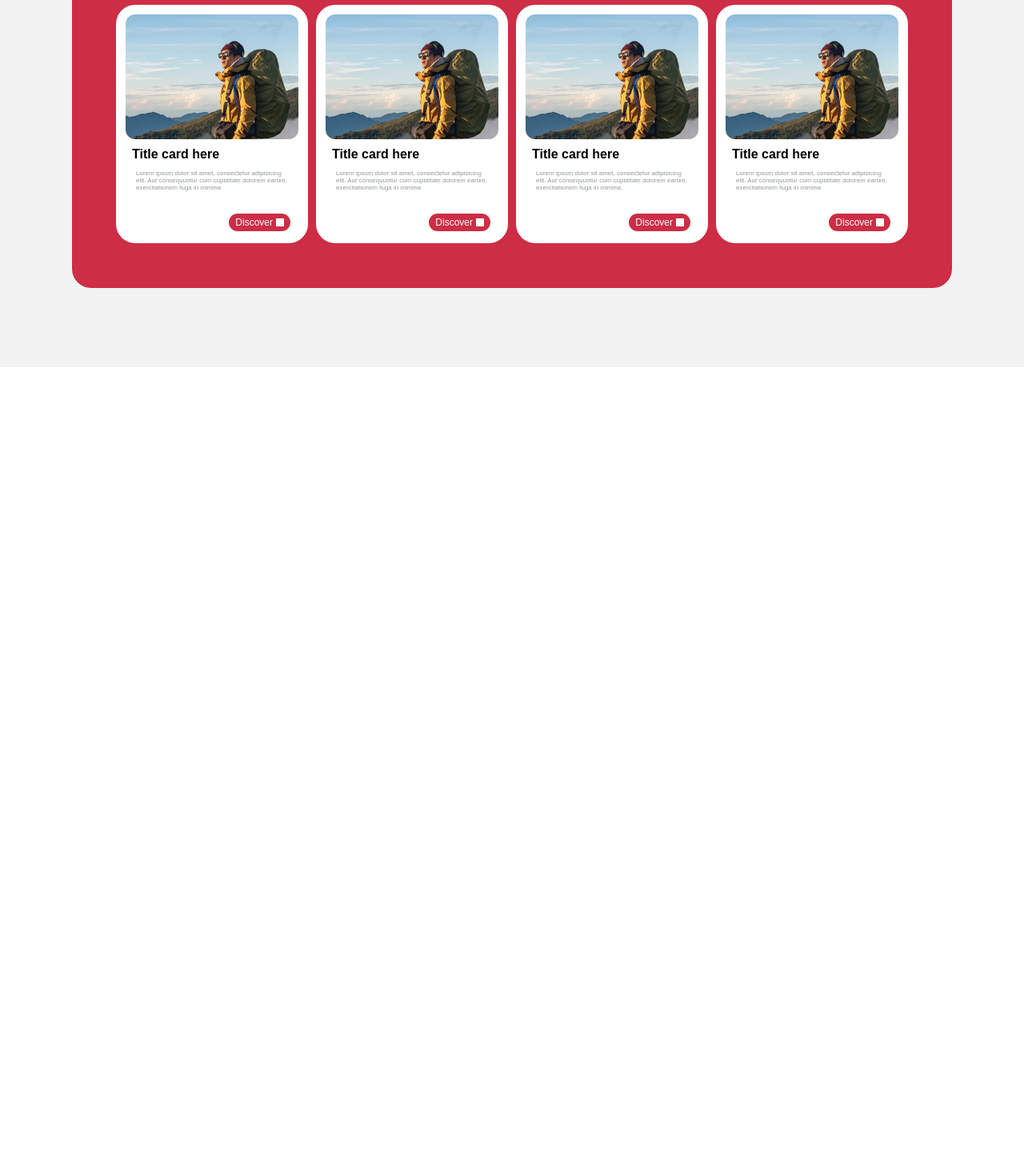
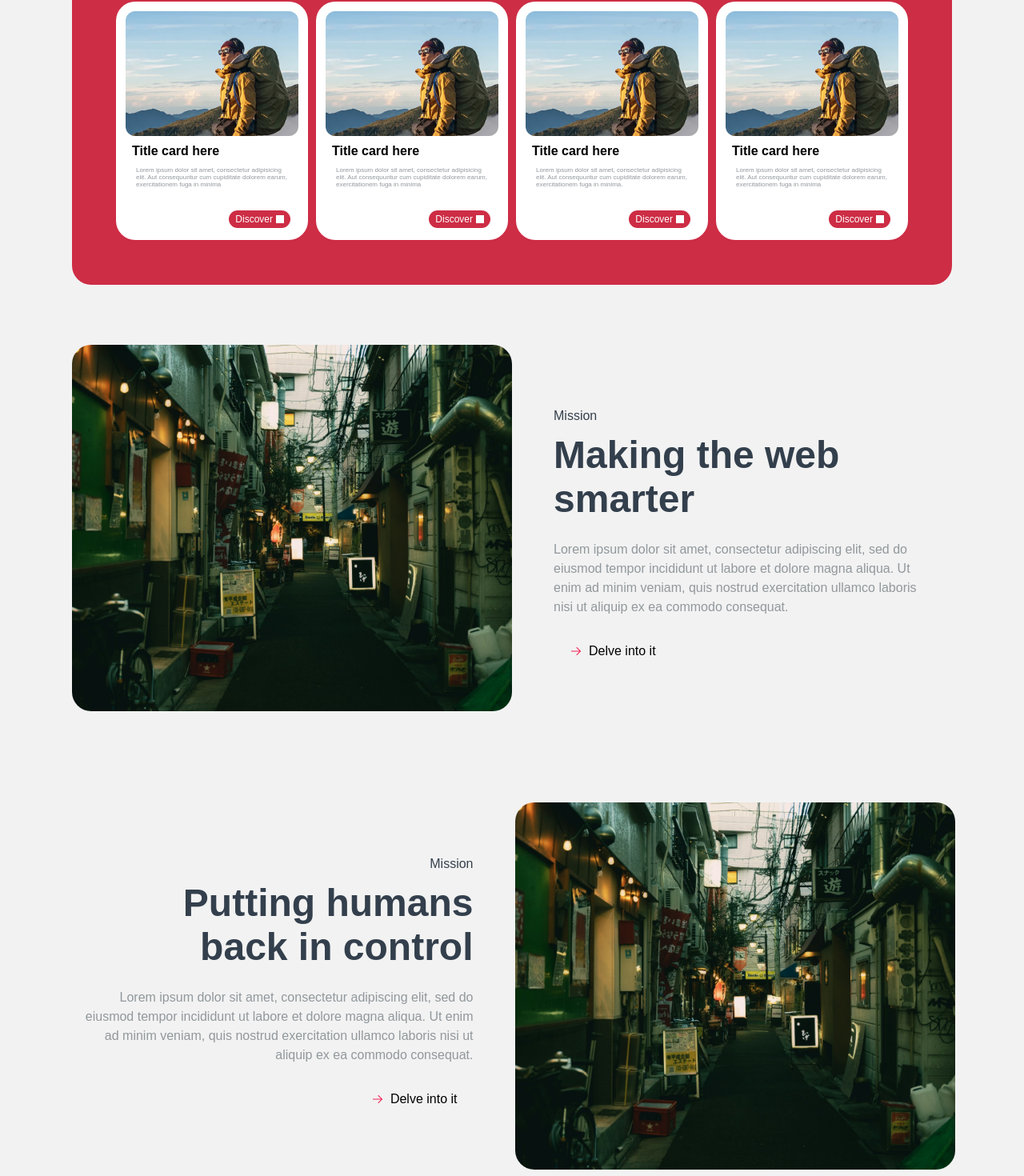
Before and after one commit to IlBardoHammer/zaki-project, a React (Vite) app: page / in a window 1280 px wide. Shown: the part 1041-2511 px from the top of the page at 80% size. Before the commit the page ends 1500 px from the top, so only its background shows below. Built offline with nearby package versions, Linux system fonts and the light colour scheme; grey boxes are pictures that could not be loaded.

Commit message:
Utilizzato componente SectionSplit nei 3 modi previsti, quindi creato nuove sezioni

```diff
--- a/src/App.jsx
+++ b/src/App.jsx
@@ -9,8 +9,10 @@ const App = () => {
     <>
       <section className="home">
         <Header/>
-        <SectionSplit/>
+        <SectionSplit span="vision" title="Your best partner in everything" buttonText="Discover more"/>
         <SectionCards theme="accent"/>
+        <SectionSplit layout="left" span="Mission" title="Making the web smarter" buttonText="Delve into it"/>
+        <SectionSplit layout="right" span="Mission" title="Putting humans back in control" buttonText="Delve into it"/>
       </section>
     </>
   )
--- a/src/components/Button.jsx
+++ b/src/components/Button.jsx
@@ -2,9 +2,9 @@ import '../styles/components/Button.scss';
 
 import '../styles/components/Button.scss';
 
-const Button = ({ children, variant, icon, size, iconPosition, iconSize, className, altColor, iconColor }) => {
-  const iconClassColor = iconColor === 'white' ? 'button__icon--white' : iconColor === 'grey' ? 'button__icon--gray' : '';
-  const sizeClass = size === 'small' ? 'button__small' : '';
+const Button = ({ children, variant, icon, buttonSize, iconPosition, iconSize, className, altColor, iconColor }) => {
+  const iconClassColor = iconColor === 'white' ? 'button__icon--white' : iconColor === 'grey' ? 'button__icon--gray' : iconColor === 'accent' ? 'button__icon--accent' : '';
+  const sizeClass = buttonSize === 'small' ? 'button__small' : '';
   const iconSizeClass = `button__icon--${iconSize}`;
 
   // Applica la classe per il colore alternativo solo se `variant` è 'alt'
--- a/src/components/Card.jsx
+++ b/src/components/Card.jsx
@@ -9,7 +9,7 @@ const Card = ({ color, children }) => {
       <img className="card__img" src={ img } alt="img-card"/>
       <h4 className="card__title">Title card here</h4>
       <p className="card__p">{ children }</p>
-      <Button variant="primary" size="small" icon={ iconChevronRight } iconPosition="after" iconSize="xs"
+      <Button variant="primary" buttonSize="small" icon={ iconChevronRight } iconPosition="after" iconSize="xs"
               textColor="white" className="card__button" iconColor="white">Discover</Button>
     </section>
   )
--- a/src/components/SectionSplit.jsx
+++ b/src/components/SectionSplit.jsx
@@ -1,23 +1,30 @@
-import '../styles/components/Card.scss';
+import '../styles/components/SectionSplit.scss';
 import img from "../assets/imgHome.jpg";
+import arrow from "../assets/icon/ArrowRight.png";
 import Button from "./Button.jsx";
 
-const SectionSplit = () => {
+const SectionSplit = ({ layout = 'default', span, title, buttonText}) => {
+  const sectionClass = `section-split section-split--${layout}`;
+  const imageClass = `section-split__image ${layout === 'default' ? '' : 'section-split__image--square'}`;
+  const contentClass = `section-split__content`;
+  const buttonClass = `section-split__btn section-split__btn--${layout}`;
+
   return (
-    <section className="home__welcome">
-      <img className="home__welcome-image" src={ img } alt="home img"/>
-      <div className="home__welcome-content">
-        <span className="home__welcome-span">Vision</span>
-        <h2 className="home__welcome-title">Your best partner in everything</h2>
-        <p className="home__welcome-text">
+    <section className={sectionClass}>
+      <img className={imageClass} src={img} alt="home img"/>
+      <div className={contentClass}>
+        <span className="section-split__span">{span}</span>
+        <h2 className="section-split__title">{title}</h2>
+        <p className="section-split__text">
           Lorem ipsum dolor sit amet, consectetur adipiscing elit,
           sed do eiusmod tempor incididunt ut labore et dolore magna aliqua.
           Ut enim ad minim veniam,
-          quis nostrud exercitation ullamco laboris nisi ut aliquip ex ea commodo consequat.</p>
-        <Button variant="primary">Discover more</Button>
+          quis nostrud exercitation ullamco laboris nisi ut aliquip ex ea commodo consequat.
+        </p>
+        <Button variant="alt" className={buttonClass} icon={arrow} iconColor="accent" iconPosition="before">{buttonText}</Button>
       </div>
     </section>
-  )
+  );
 }
 
 export default SectionSplit;
--- a/src/styles/components/Button.scss
+++ b/src/styles/components/Button.scss
@@ -85,6 +85,10 @@
       filter: brightness(0) invert(0.4);
     }
 
+    &--accent {
+      filter: invert(24%) sepia(91%) saturate(3746%) hue-rotate(333deg) brightness(96%) contrast(98%);
+    }
+
     &--xs {
       width: $icon-size-xs;
       height: $icon-size-xs;
--- a/src/styles/components/SectionCards.scss
+++ b/src/styles/components/SectionCards.scss
@@ -5,6 +5,7 @@
   @include flex-column;
   margin-top: 100px;
   width: 90%;
+  margin-bottom: 75px;
   max-width: 1100px;
   height: 460px;
   padding: 0 55px;
@@ -35,9 +36,5 @@
   &__container {
     @include flex-row;
     gap: 10px;
-
-
   }
-
-
 }
--- a/src/styles/components/SectionSplit.scss
+++ b/src/styles/components/SectionSplit.scss
@@ -1,2 +1,142 @@
 @import '../variables';
 @import '../main';
+
+
+.section-split {
+  margin-top: 150px;
+  width: 90%;
+  max-width: 1100px;
+  background-color: $light-grey;
+
+  &__image {
+    width: 100%;
+    height: 420px;
+    margin-bottom: $spacing-lg;
+    object-fit: cover;
+    border-radius: $radius-l;
+
+  }
+
+  &__content {
+    @include flex-column();
+    gap: $spacing-sm;
+  }
+
+  &__span {
+    color: $dark;
+  }
+
+  &__title {
+    color: $dark;
+    font-size: $display-l-font-size;
+    margin-bottom: $spacing-sm;
+  }
+
+  &__text {
+    color: $dark-grey;
+    text-align: center;
+    font-size: $body-m-font-size;
+    width: 600px;
+    line-height: $body-m-line-height;
+    margin-bottom: $spacing-sm;
+  }
+
+  &--default {
+    display: flex;
+    align-items: center;
+    flex-direction: column;
+  }
+
+  &--left {
+    @include flex-row;
+    gap: $spacing-xl;
+    margin-top: 0;
+
+    & .section-split__image {
+      width: 50%;
+      height: auto;
+      aspect-ratio: 3 / 2.5;
+    }
+
+    & .section-split__content {
+      width: 50%;
+      padding: 20px;
+      display: flex;
+      flex-direction: column;
+      gap: $spacing-sm;
+    }
+
+    & .section-split__span {
+      color: $dark;
+      align-self: flex-start;
+    }
+
+    & .section-split__title {
+      color: $dark;
+      font-size: $display-l-font-size;
+      margin-bottom: $spacing-sm;
+      text-align: left;
+    }
+
+    & .section-split__text {
+      color: $dark-grey;
+      text-align: left;
+      font-size: $body-m-font-size;
+      width: auto;
+      line-height: $body-m-line-height;
+      margin-bottom: $spacing-sm;
+    }
+
+    & .section-split__btn {
+      align-self: flex-start;
+    }
+  }
+
+  &--right {
+    @include flex-row;
+    flex-direction: row-reverse;
+    gap: $spacing-xl;
+    margin-top: 90px;
+
+    & .section-split__image {
+      width: 50%;
+      height: auto;
+      aspect-ratio: 3 / 2.5;
+      margin-bottom: 0;
+    }
+
+    & .section-split__content {
+      width: 50%;
+      padding: 20px;
+      display: flex;
+      flex-direction: column;
+      gap: $spacing-sm;
+    }
+
+    & .section-split__span {
+      color: $dark;
+      align-self: flex-end;
+    }
+
+    & .section-split__title {
+      color: $dark;
+      font-size: $display-l-font-size;
+      margin-bottom: $spacing-sm;
+      width: 485px;
+      text-align: right;
+    }
+
+    & .section-split__text {
+      color: $dark-grey;
+      text-align: right;
+      font-size: $body-m-font-size;
+      width: auto;
+      line-height: $body-m-line-height;
+      margin-bottom: $spacing-sm;
+    }
+
+    & .section-split__btn {
+      align-self: flex-end;
+    }
+  }
+}
--- a/src/styles/main.scss
+++ b/src/styles/main.scss
@@ -32,74 +32,6 @@ body::-webkit-scrollbar {
   @include flex-column();
   justify-content: flex-start;
   width: 100%;
-  height: 1500px;
+  height: 2600px;
   background-color: $light-grey;
-
-  &__welcome {
-    margin-top: 150px;
-    width: 90%;
-    max-width: 1100px;
-    overflow: hidden;
-  }
-
-  &__welcome-image {
-    width: 100%;
-    height: 420px;
-    margin-bottom: $spacing-lg;
-    object-fit: cover;
-    border-radius: $radius-l;
-  }
-
-  &__welcome-content {
-    @include flex-column();
-    gap: $spacing-sm;
-  }
-
-  &__welcome-span {
-    color: $dark;
-  }
-
-  &__welcome-title {
-    color: $dark;
-    font-size: $display-l-font-size;
-    margin-bottom: $spacing-sm;
-  }
-
-  &__welcome-text {
-    color: $dark-grey;
-    text-align: center;
-    font-size: $body-m-font-size;
-    width: 600px;
-    line-height: $body-m-line-height;
-    margin-bottom: $spacing-sm;
-  }
-
-  &__solution {
-    @include flex-column;
-    background-color: $accent;
-    margin-top: 100px;
-    width: 90%;
-    max-width: 1100px;
-    height: 460px;
-    padding: 0 55px;
-    border-radius: $radius-l;
-  }
-
-  &__solution-head {
-    @include flex-row;
-
-    margin-bottom: 12px;
-    justify-content: space-between;
-    width: 100%;
-  }
-
-  &__solution-title {
-    color: $white;
-    font-size: 32px;
-  }
-
-  &__solution-container {
-    @include flex-row;
-    gap: 10px;
-  }
 }
```
